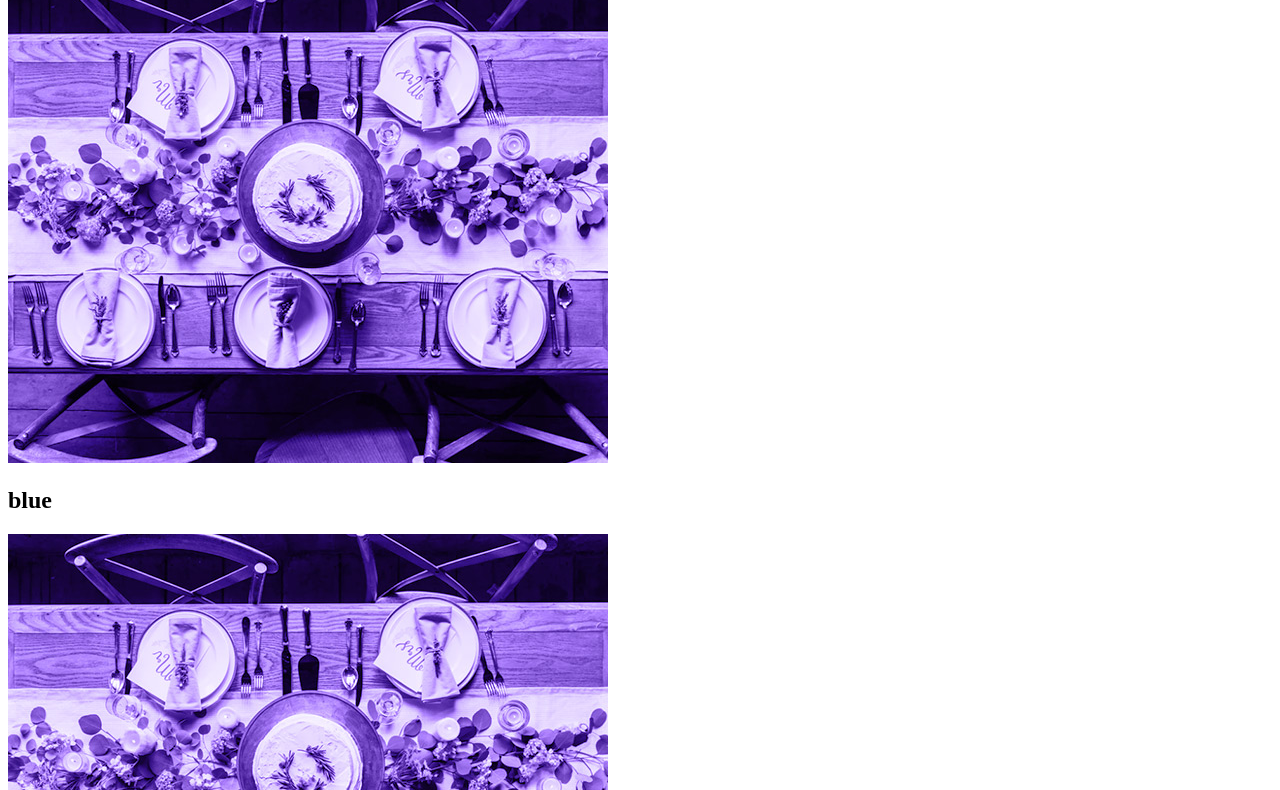
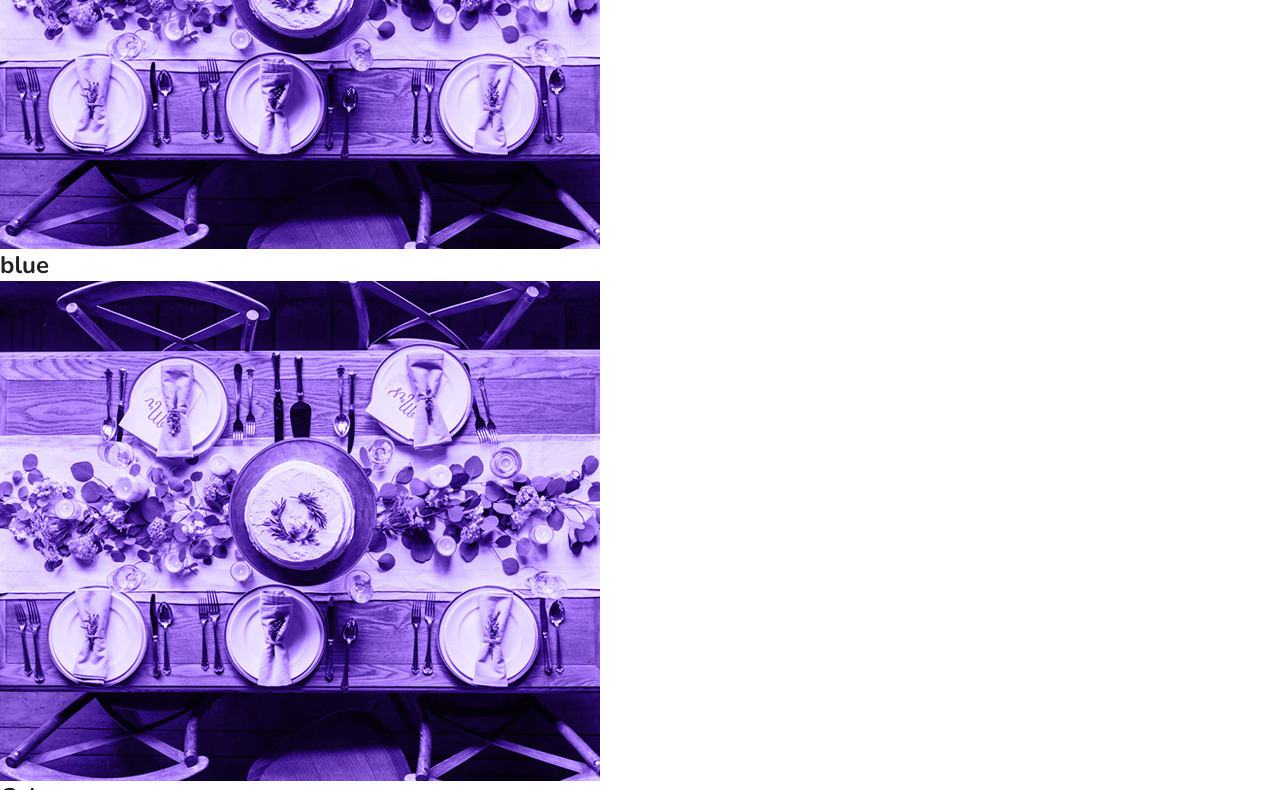
Before and after one commit to carllosrene/origamid-projects, a plain HTML site: page flexblog/index.html in a window 1280 px wide. Shown: the part 2010-2800 px from the top of the page. Drawn offline with nearby package versions, Linux system fonts and the light colour scheme.

Commit message:
:construction: Add reset css

```diff
--- /dev/null
+++ b/flexblog/css/reset.css
@@ -0,0 +1,26 @@
+* {
+    box-sizing: border-box;
+}
+
+body, h1, h2, p, ul, li, a {
+    margin: 0;
+    padding: 0;
+}
+
+body {
+    font-family: 'Nunito', Arial, Helvetica, sans-serif;
+    color: #222;
+}
+
+ul {
+    list-style: none;
+}
+
+a {
+    text-decoration: none;
+}
+
+img {
+    display: block;
+    max-width: 100%;
+}
--- a/flexblog/index.html
+++ b/flexblog/index.html
@@ -7,6 +7,7 @@
     <title>FlexBlog</title>
 
     <link href="https://fonts.googleapis.com/css2?family=Nunito:ital,wght@0,400;0,700;1,400&display=swap" rel="stylesheet">
+    <link rel="stylesheet" href="/css/reset.css">
     <link rel="stylesheet" href="/css/style.css">
 </head>
 <body>
```
